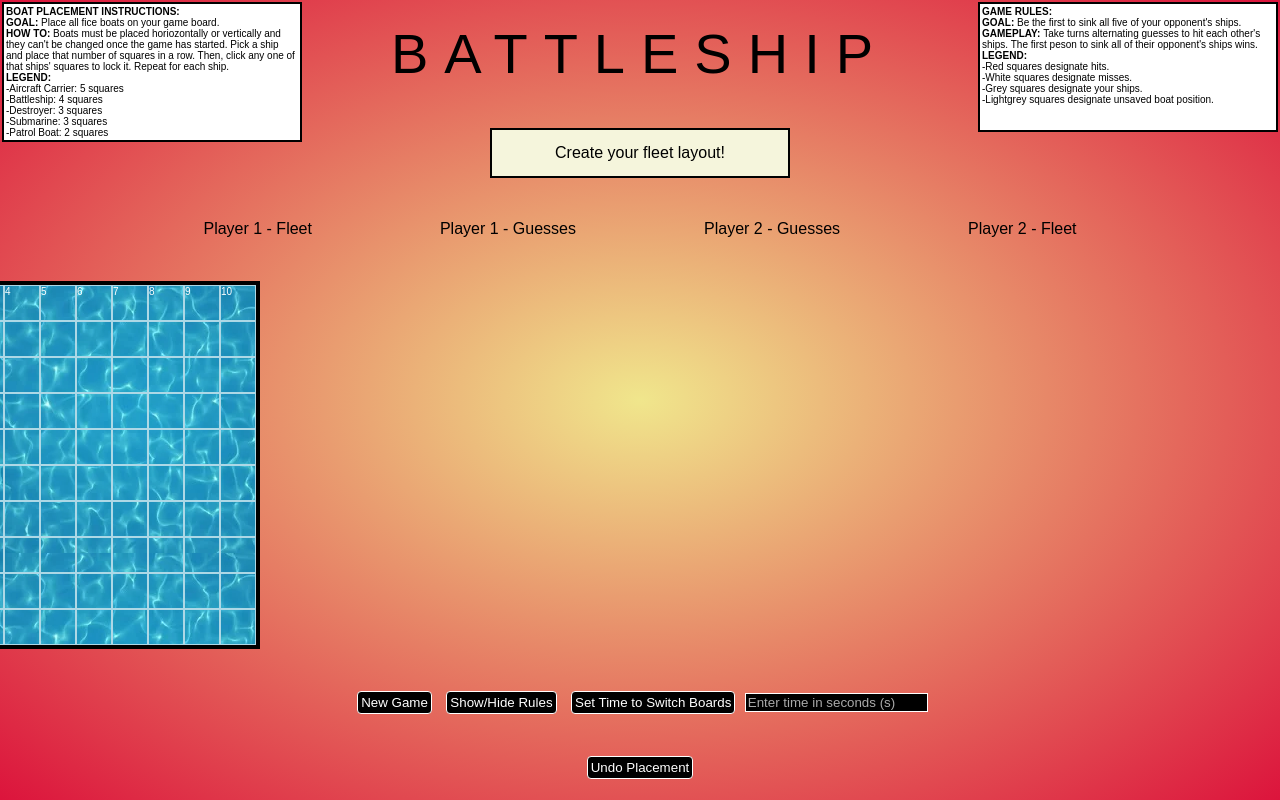
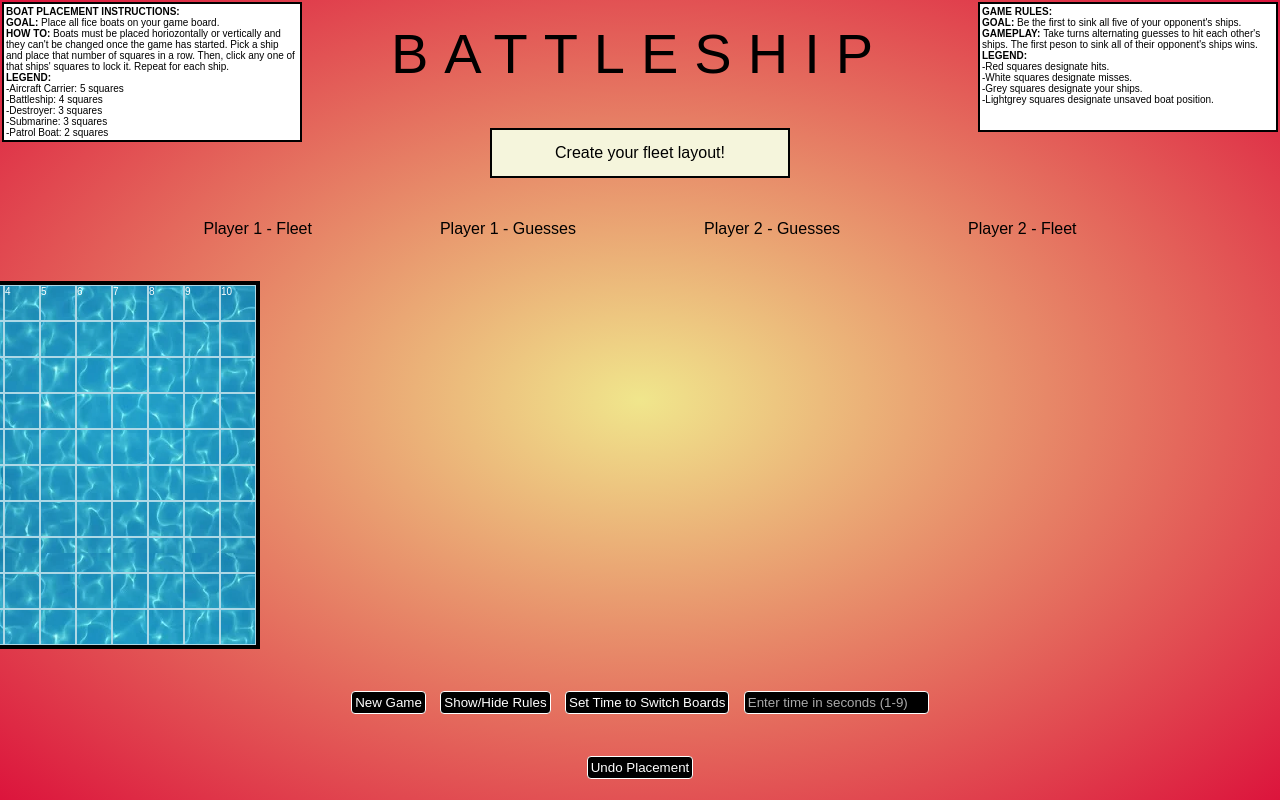
Before and after one commit to nickldimartino/battleship, a plain HTML site: page index.html in a window 1280 px wide. Shown: the top 800 px of the page. Drawn offline with Linux system fonts and the light colour scheme; a web font is replaced by a local one.

Commit message:
Fully operational, enhanced UI, ready to present

```diff
--- a/css/style.css
+++ b/css/style.css
@@ -104,7 +104,7 @@ header {
     font-size: 10px;
 }
 
-#show-hide-rules-btn, #undo-btn, #new-game-btn, #set-time {
+#show-hide-rules-btn, #undo-btn, #new-game-btn, #set-time, #time-input {
     border: 1px solid white;
     border-radius: 4px;
     margin-left: 5px;
@@ -120,10 +120,10 @@ header {
     cursor: pointer;
 }
 
-#time-input {
-    background-color: black;
-    color: white;
-    border: 1px solid white;
+#set-time:hover {
+    transform: scale(1.05);
+    transition: transform 105ms case-in;
+    cursor: pointer;
 }
 
 #time-input::placeholder {
--- a/index.html
+++ b/index.html
@@ -491,7 +491,7 @@
         <button id="new-game-btn">New Game</button>
         <button id="show-hide-rules-btn">Show/Hide Rules</button>
         <button id="set-time">Set Time to Switch Boards</button>
-        <input id="time-input" type="text" placeholder="Enter time in seconds (s)">
+        <input id="time-input" type="text" placeholder="Enter time in seconds (1-9)">
     </section>
     <button id="undo-btn">Undo Placement</button>
 </body>
--- a/js/main.js
+++ b/js/main.js
@@ -32,8 +32,8 @@ const PLAYER_VALUE = {
     "-1": "Player 2"
 }
 
-const TOTAL_HITS_TO_WIN = 2;  // sum of the amount of hits for all boats
-const TOTAL_NUM_BOATS = 2;     // total number of boats a player needs
+const TOTAL_HITS_TO_WIN = 17;  // sum of the amount of hits for all boats
+const TOTAL_NUM_BOATS = 5;     // total number of boats a player needs
 
 
 /*----- app's state (variables) -----*/
```
Also changed, not shown: 1 other file.
